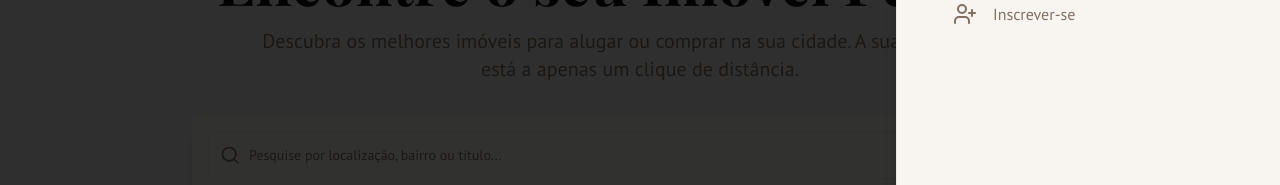
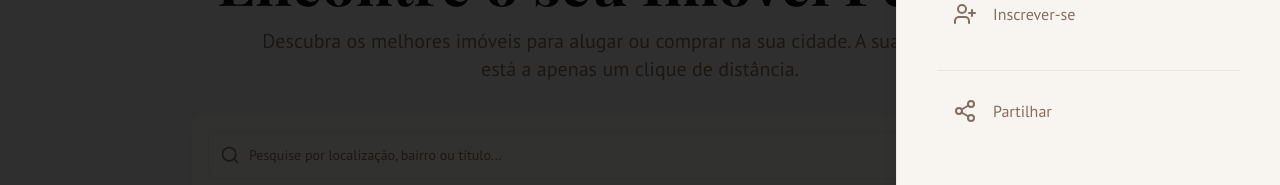
Before and after one commit to comercio2007/renspotmz, a Next.js app: page / in a window 1280 px wide. Both pictures are taken after a click on the button "Abrir menu". Shown: the part 242-427 px from the top of the page. Built offline with nearby package versions, Linux system fonts and the light colour scheme; no server answers; the database is empty.

Commit message:
Update header.tsx

```diff
--- a/src/components/header.tsx
+++ b/src/components/header.tsx
@@ -2,7 +2,7 @@
 "use client";
 import Link from 'next/link';
 import { Button } from './ui/button';
-import { Home, PlusCircle, Menu, Building, Info, LogIn, UserPlus, LayoutDashboard, Settings, LogOut, Shield } from 'lucide-react';
+import { Home, PlusCircle, Menu, Building, Info, LogIn, UserPlus, LayoutDashboard, Settings, LogOut, Shield, Share2 } from 'lucide-react';
 import { UserNav } from './user-nav';
 import { useAuth } from '@/contexts/auth-context';
 import { Sheet, SheetContent, SheetTrigger, SheetClose, SheetHeader, SheetTitle, SheetDescription } from './ui/sheet';
@@ -10,6 +10,7 @@ import { usePathname } from 'next/navigation';
 import { cn } from '@/lib/utils';
 import { getAuth, signOut } from 'firebase/auth';
 import { useRouter } from 'next/navigation';
+import { DialogTrigger } from './ui/dialog';
 
 
 const NavLink = ({ href, children, onClick }: { href?: string, children: React.React.Node, onClick?: () => void }) => {
@@ -77,11 +78,7 @@ export function Header() {
                 </Button>
                 {loading ? (
                     <div className="h-9 w-24 bg-muted rounded-md animate-pulse" />
-                ) : user ? (
-                    <div className="md:flex">
-                        <UserNav />
-                    </div>
-                ) : (
+                ) : !user && (
                     <div className="items-center gap-2 md:flex">
                         <Button asChild size="sm" variant="outline">
                             <Link href="/login">Login</Link>
@@ -92,7 +89,8 @@ export function Header() {
                     </div>
                 )}
             </div>
-             <Sheet>
+            {loading ? null : user && <UserNav />}
+            <Sheet>
                 <SheetTrigger asChild>
                     <Button variant="outline" size="icon">
                         <Menu className="h-5 w-5" />
@@ -134,6 +132,12 @@ export function Header() {
                                     Configurações
                                 </NavLink>
                                 <div className="pt-4 mt-4 border-t">
+                                    <DialogTrigger asChild>
+                                         <div className="flex items-center gap-4 px-4 py-3 rounded-lg font-medium transition-colors text-base text-muted-foreground hover:bg-secondary/80 hover:text-foreground cursor-pointer">
+                                            <Share2 className="h-6 w-6" />
+                                            Partilhar
+                                        </div>
+                                    </DialogTrigger>
                                     <NavLink onClick={handleLogout}>
                                         <LogOut className="h-6 w-6" />
                                         Sair
@@ -150,6 +154,14 @@ export function Header() {
                                     <UserPlus className="h-6 w-6" />
                                     Inscrever-se
                                 </NavLink>
+                                <div className="pt-4 mt-4 border-t">
+                                     <DialogTrigger asChild>
+                                         <div className="flex items-center gap-4 px-4 py-3 rounded-lg font-medium transition-colors text-base text-muted-foreground hover:bg-secondary/80 hover:text-foreground cursor-pointer">
+                                            <Share2 className="h-6 w-6" />
+                                            Partilhar
+                                        </div>
+                                    </DialogTrigger>
+                                </div>
                             </>
                         )}
                     </nav>
```
